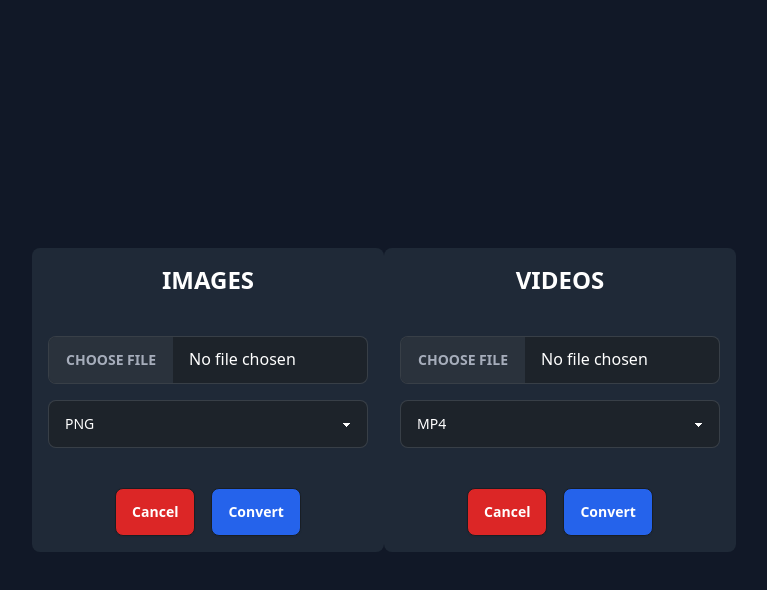
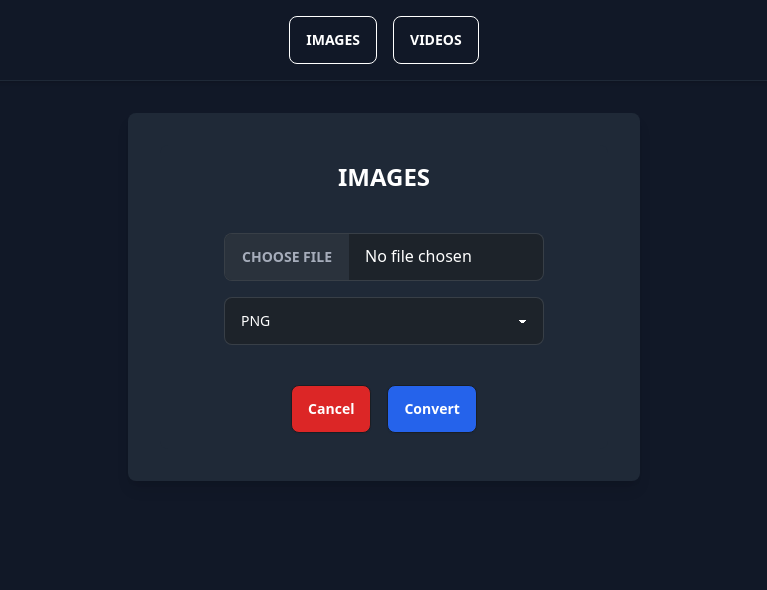
Before and after one commit to Maxiomm/convert-max, a Next.js app: page / in a window 1280 px wide. Shown: the top 590 px of the page, without its empty margins (256-1023 px from the left). Built offline with nearby package versions, Linux system fonts and the light colour scheme.

Commit message:
Added navbar

```diff
--- /dev/null
+++ b/src/app/components/Navbar.js
@@ -0,0 +1,24 @@
+"use client";
+
+import React from "react";
+
+const Navbar = ({ setConverterType }) => {
+  return (
+    <nav className="flex justify-center p-4 bg-gray-900 text-white border-b border-gray-800 shadow-md">
+      <button
+        className="mx-2 btn btn-outline text-white border-white hover:bg-white hover:text-gray-900"
+        onClick={() => setConverterType("image")}
+      >
+        IMAGES
+      </button>
+      <button
+        className="mx-2 btn btn-outline text-white border-white hover:bg-white hover:text-gray-900"
+        onClick={() => setConverterType("video")}
+      >
+        VIDEOS
+      </button>
+    </nav>
+  );
+};
+
+export default Navbar;
--- a/src/app/page.js
+++ b/src/app/page.js
@@ -1,11 +1,49 @@
+"use client";
+
+import React, { useState } from "react";
+import Navbar from "./components/Navbar";
 import ImageConverter from "./components/ImageConverter";
 import VideoConverter from "./components/VideoConverter";
 
-export default function Home() {
+const Page = () => {
+  /* -----------HOOKS----------- */
+
+  // Default to image converter
+  const [converterType, setConverterType] = useState("image");
+
+  // State to trigger animation
+  const [animate, setAnimate] = useState(false);
+
+  /* ------------- METHODS ------------- */
+
+  const handleConverterChange = (type) => {
+    setAnimate(true);
+    setTimeout(() => {
+      setConverterType(type);
+      setAnimate(false);
+    }, 200); // Duration matches with the animation duration
+  };
+
+  /* -----------HTML----------- */
+
   return (
-    <div className="min-h-screen flex items-center justify-center bg-gray-900">
-      <ImageConverter />
-      <VideoConverter />
+    <div className="min-h-screen bg-gray-900 text-white">
+      {/* Navbar with buttons to switch between converters */}
+      <Navbar setConverterType={handleConverterChange} />
+
+      {/* Container to centralize the converter and give it a "bubble" effect */}
+      <div className="flex justify-center items-center mt-8">
+        <div
+          className={`bg-gray-800 p-8 rounded-lg shadow-lg max-w-lg w-full ${
+            animate ? "animate-scale-down-up" : ""
+          }`}
+        >
+          {converterType === "image" && <ImageConverter />}
+          {converterType === "video" && <VideoConverter />}
+        </div>
+      </div>
     </div>
   );
-}
+};
+
+export default Page;
--- a/tailwind.config.js
+++ b/tailwind.config.js
@@ -12,6 +12,16 @@ module.exports = {
         "gradient-conic":
           "conic-gradient(from 180deg at 50% 50%, var(--tw-gradient-stops))",
       },
+      keyframes: {
+        scaleDownUp: {
+          "0%": { transform: "scale(1)" },
+          "50%": { transform: "scale(0.95)" },
+          "100%": { transform: "scale(1)" },
+        },
+      },
+    },
+    animation: {
+      "scale-down-up": "scaleDownUp 0.2s ease-in-out",
     },
   },
   plugins: [require("daisyui")],
```
